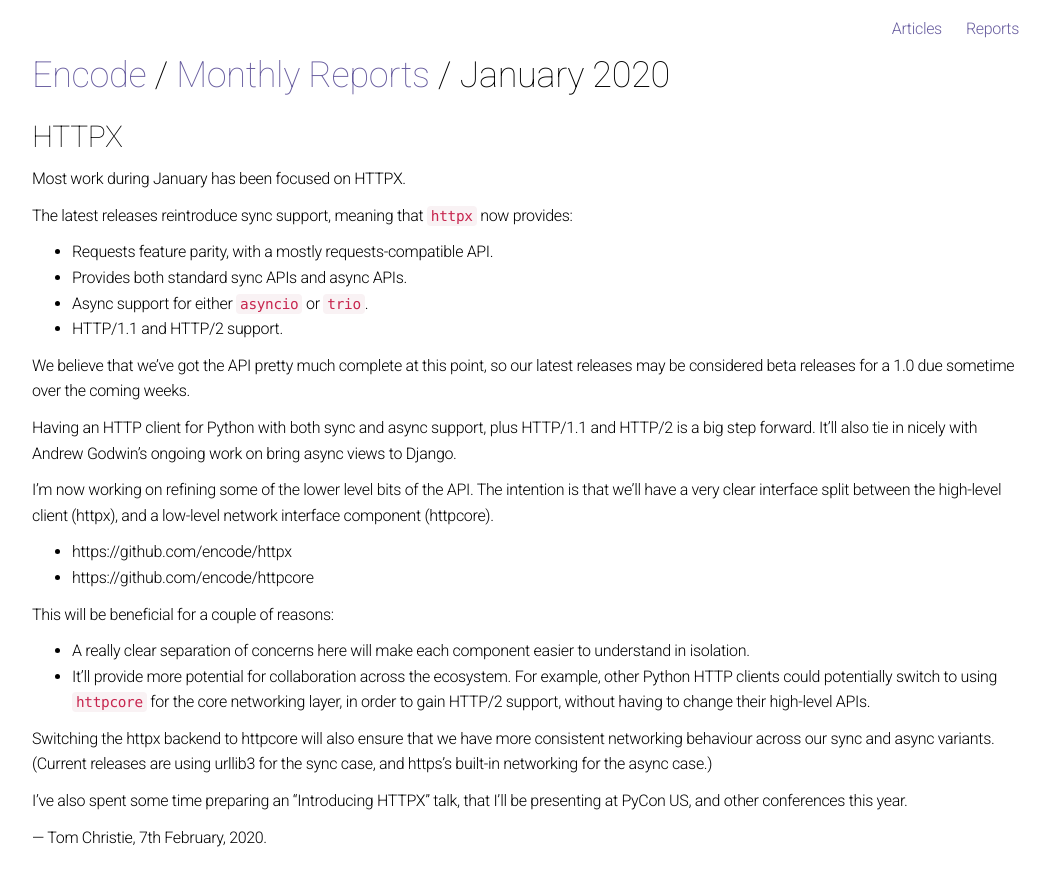
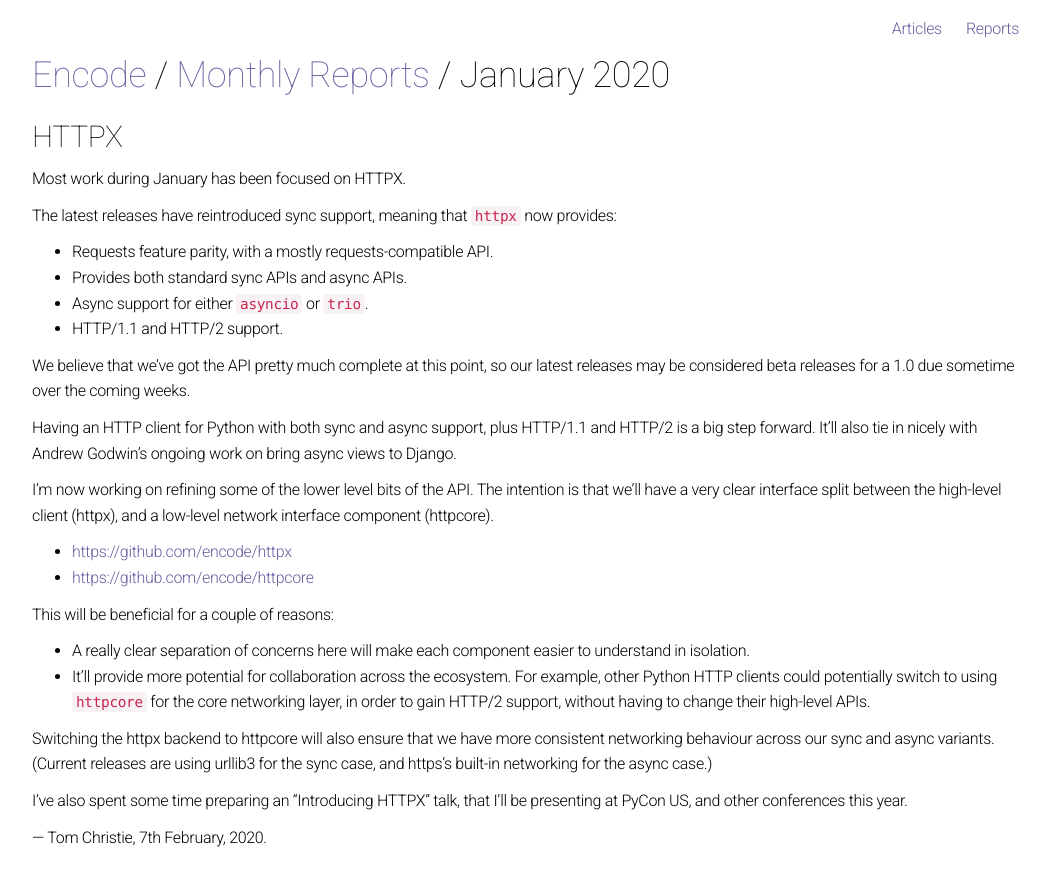
Before and after one commit to encode/encode.github.io, a Jekyll site: the page built from reports/january-2020.md, in a window 1280 px wide. Shown: the top 886 px of the page, without its empty margins (108-1158 px from the left). Built offline with Jekyll 4.4.1, drawn with Linux system fonts in a browser that asks for light colours; some of the changed lines change nothing that is shown.

Commit message:
Tweak report

```diff
--- a/reports/january-2020.md
+++ b/reports/january-2020.md
@@ -7,7 +7,7 @@
 
 Most work during January has been focused on HTTPX.
 
-The latest releases reintroduce sync support, meaning that `httpx` now provides:
+The latest releases have reintroduced sync support, meaning that `httpx` now provides:
 
 * Requests feature parity, with a mostly requests-compatible API.
 * Provides both standard sync APIs and async APIs.
@@ -20,8 +20,8 @@
 
 I'm now working on refining some of the lower level bits of the API. The intention is that we'll have a very clear interface split between the high-level client (httpx), and a low-level network interface component (httpcore).
 
-* https://github.com/encode/httpx
-* https://github.com/encode/httpcore
+* [https://github.com/encode/httpx](https://github.com/encode/httpx)
+* [https://github.com/encode/httpcore](https://github.com/encode/httpcore)
 
 This will be beneficial for a couple of reasons:
 
```
